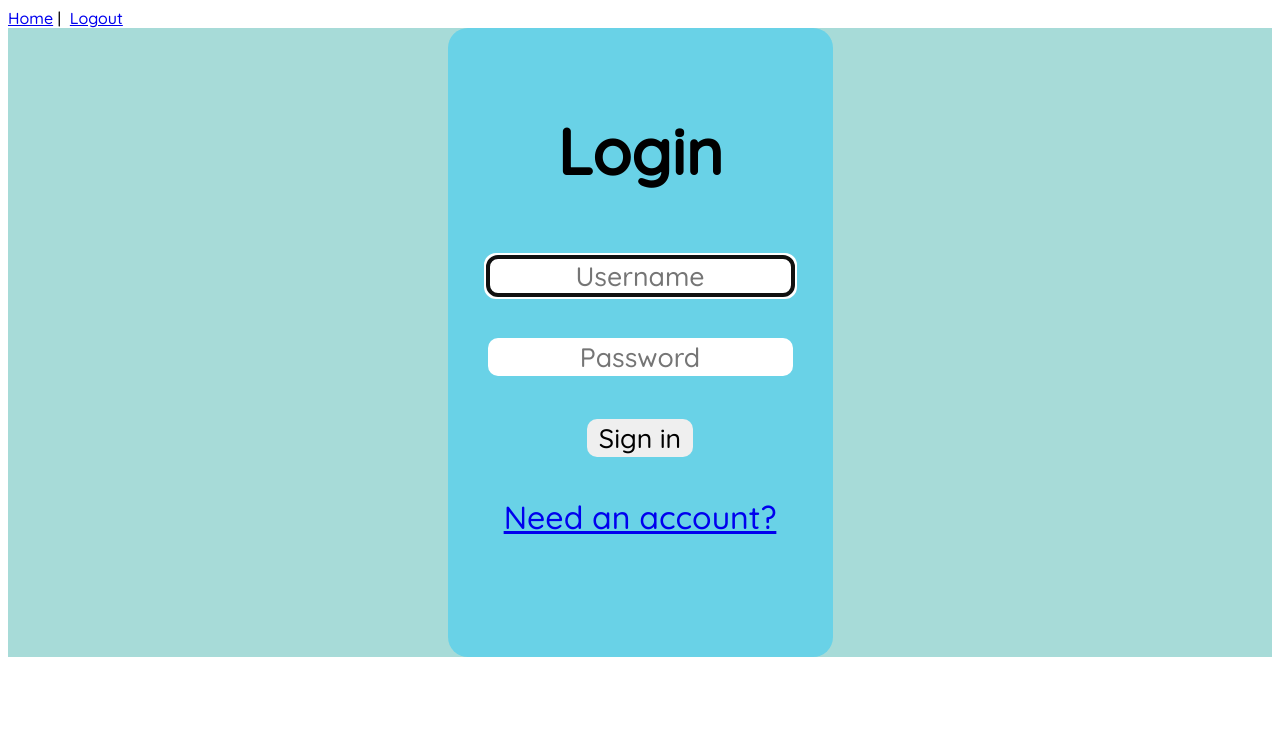
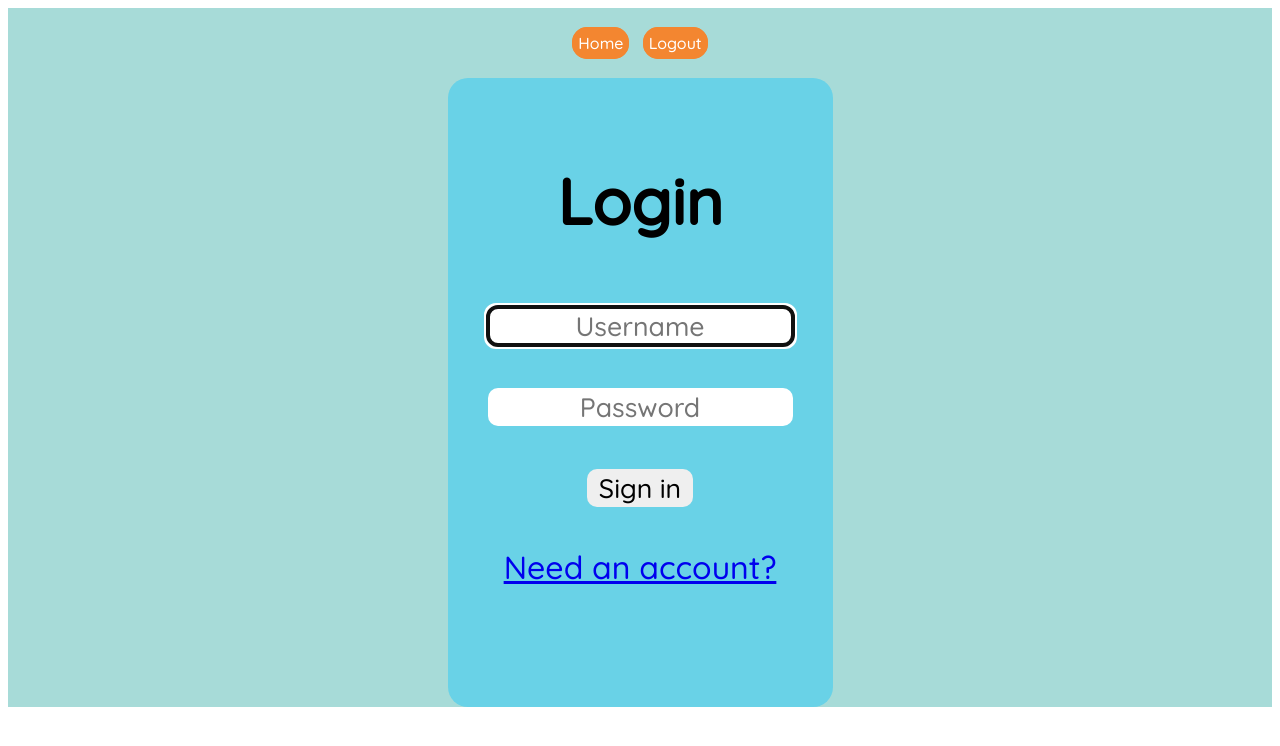
Before and after one commit to MoTreek/Student-ChatBot, a Vue app in the folder vue/: page /login in a window 1280 px wide. Shown: the top 746 px of the page. Built offline with nearby package versions, Linux system fonts and the light colour scheme; sample sign-in values are in the browser's storage.

Commit message:
A Vue by any other name is just as sweet

```diff
--- a/vue/src/App.vue
+++ b/vue/src/App.vue
@@ -1,9 +1,40 @@
 <template>
   <div id="app">
     <div id="nav">
-      <router-link v-bind:to="{ name: 'home' }">Home</router-link>&nbsp;|&nbsp;
-      <router-link v-bind:to="{ name: 'logout' }" v-if="$store.state.token != ''">Logout</router-link>
+      <router-link class="homebtn" v-bind:to="{ name: 'home' }">Home</router-link>&nbsp;&nbsp;
+      <router-link class="logoutbtn" v-bind:to="{ name: 'logout' }" v-if="$store.state.token != ''">Logout</router-link>
+      <br>
     </div>
     <router-view />
   </div>
 </template>
+
+<style>
+#app{
+  text-align: center;
+  margin-bottom: 1px;
+  background-color: #a7dbd8;
+}
+#nav{
+   padding-top: 25px;
+   margin-bottom: 25px;
+
+}
+.homebtn{
+ border: 1px solid #f38630;
+ border-radius: 15px;
+ padding: 5px;
+ background-color:  #f38630;
+ color: white;
+ text-decoration: none;
+}
+
+.logoutbtn{
+border: 1px solid #f38630;
+ border-radius: 15px;
+ padding: 5px;
+ background-color: #f38630;
+ color: white;
+ text-decoration: none;
+}
+</style>
--- a/vue/src/components/JobSearchComponent.vue
+++ b/vue/src/components/JobSearchComponent.vue
@@ -1,19 +1,7 @@
 <template>
   <div class="idk" >
     <div v-for="job in jobsLimited" v-bind:key="job.id">
-      <!-- <p v-html="job.contents" class="card"></p>
-            <p v-html="job.name"></p>
-            <p v-html="job.type"></p>
-            <p v-html="job.publication_date"></p>
-            <p v-html="job.short_name"></p>
-            <p v-html="job.model_type"></p>
-            <p v-html="job.id"></p>
-            <p v-html="job.locations"></p>
-            <p v-html="job.categories"></p>
-            <p v-html="job.levels"></p>
-            <p v-html="job.tags"></p>
-            <p v-html="job.refs"></p>
-            <p v-html="job.company"></p> -->
+
         <container  >
                 <div class="card">
                     <p v-html="job.company.name"></p>
@@ -21,11 +9,7 @@
                     <p v-html="job.locations.name"></p>
                     <p>Flexible/Remote</p>
                     <a v-bind:href="job.refs.landing_page">Job Page</a>
-                    <!-- <button class="button" @click="clickCard()" /> -->
                 </div>
-      <!-- <div class="Info" v-if="clickBoolean === true">
-          {{ job.content }}
-        </div> -->
       </container>
     </div>
   </div>
@@ -75,7 +59,7 @@ export default {
   },
   computed: {
     jobsLimited() {
-      return this.jobs.slice(0, 5);
+      return this.jobs.slice(0, 3);
     },
   },
   created() {
@@ -96,7 +80,7 @@ export default {
   display: flex;
   flex-direction: row;
   justify-content: space-between;
-  border: 5px solid green;
+
 }
 .info {
   background-color: yellow;
@@ -108,17 +92,19 @@ export default {
   width: 25px;
 }
 .card {
+  background-color:  #69d2e7;
+  border-radius: 10px;
+  padding-top: 5px;
+  padding-bottom: 5px;
+  text-align: center;
   color: white;
-  background-color: blue;
-  border: 1px solid black;
-  border-radius: 5px;
- width: 200px;
-    height: 200px;
-  padding: 0px;
-  font-size: 15px;
-  /* flex: 1; */
-  text-align: center;
-  cursor: pointer;
-  width: 60%;
+   background-color: red;
+   height: 250px;
+  width: 250px;
+    font-size: 1vw;
+}
+.card:first-child{
+  background-color: #f38630;
+  border: 1px solid #703206;
 }
 </style>
--- a/vue/src/views/Home.vue
+++ b/vue/src/views/Home.vue
@@ -13,7 +13,6 @@
 
         <chat-box/>
 
-        <!-- <job-search-component/> -->
       </div>
 
 
@@ -23,7 +22,7 @@
 
 <script>
 import ChatBox from '../components/ChatBox.vue';
-// import JobSearchComponent from '../components/JobSearchComponent.vue';
+
 
 
 import QuoteComponent from "../components/QuoteComponent.vue";
--- a/vue/src/views/Login.vue
+++ b/vue/src/views/Login.vue
@@ -1,13 +1,14 @@
 <template>
 
   <div id="login" class="text-center">
+    <div id="color">
     <form class="form-signin" @submit.prevent="login" id="flex" >
       <h1 class="h3 mb-3 font-weight-normal">Login</h1>
       <div
         class="alert alert-danger"
         role="alert"
         v-if="invalidCredentials"
-      >Invalid username and password!</div>
+      >Invalid Log-in!</div>
       <div
         class="alert alert-success"
         role="alert"
@@ -41,6 +42,7 @@
       <router-link :to="{ name: 'register' }">Need an account?</router-link>
       </section>
     </form>
+    </div>
   </div>
 
 </template>
@@ -87,10 +89,14 @@ export default {
 @import url("https://fonts.googleapis.com/css2?family=Quicksand:wght@500&display=swap");
 *{
   font-family: "Quicksand", sans-serif;
+}
+
+.color {
+background-color: #a7dbd8;
+}
 
 
 
-}
 #login {
   background-color: #a7dbd8;
   zoom: 2;
@@ -125,6 +131,7 @@ form{
   padding-bottom: 50px;
   border-radius: 10px;
   text-align: center;
+   background-color: #a7dbd8;
 }
 section{
   flex-direction: column;
```
